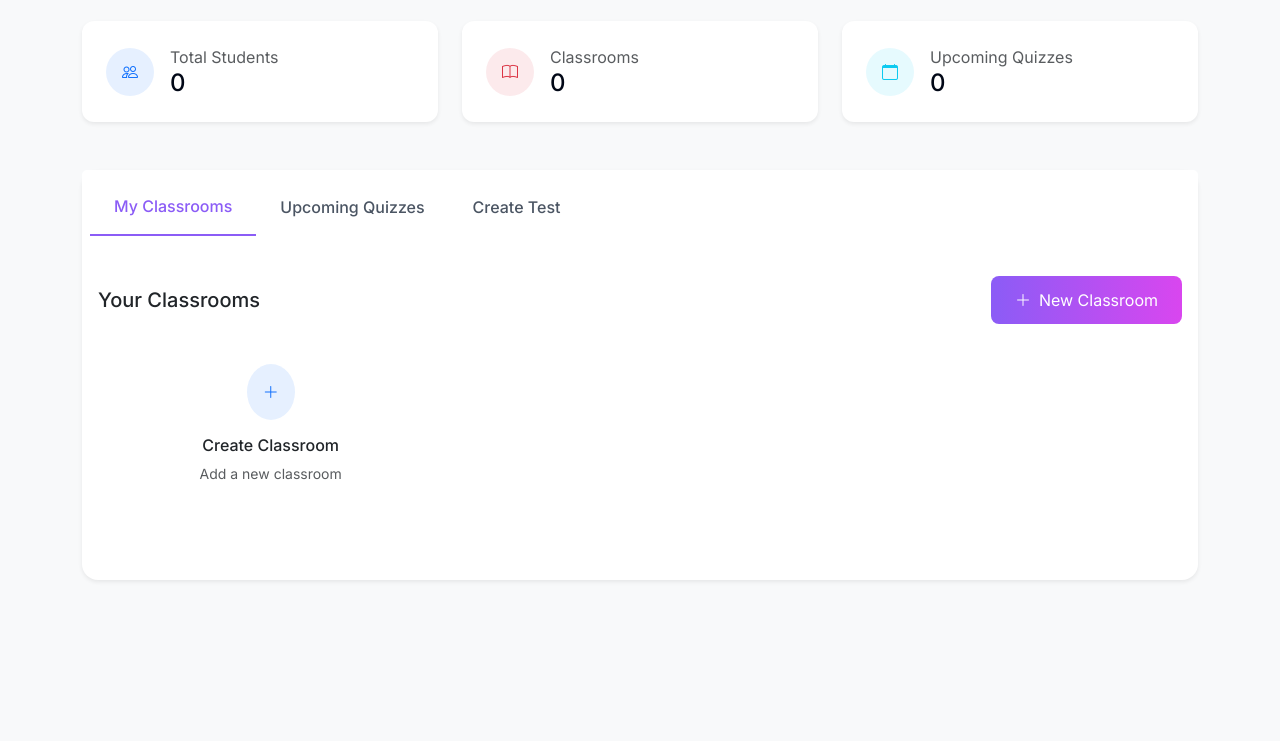
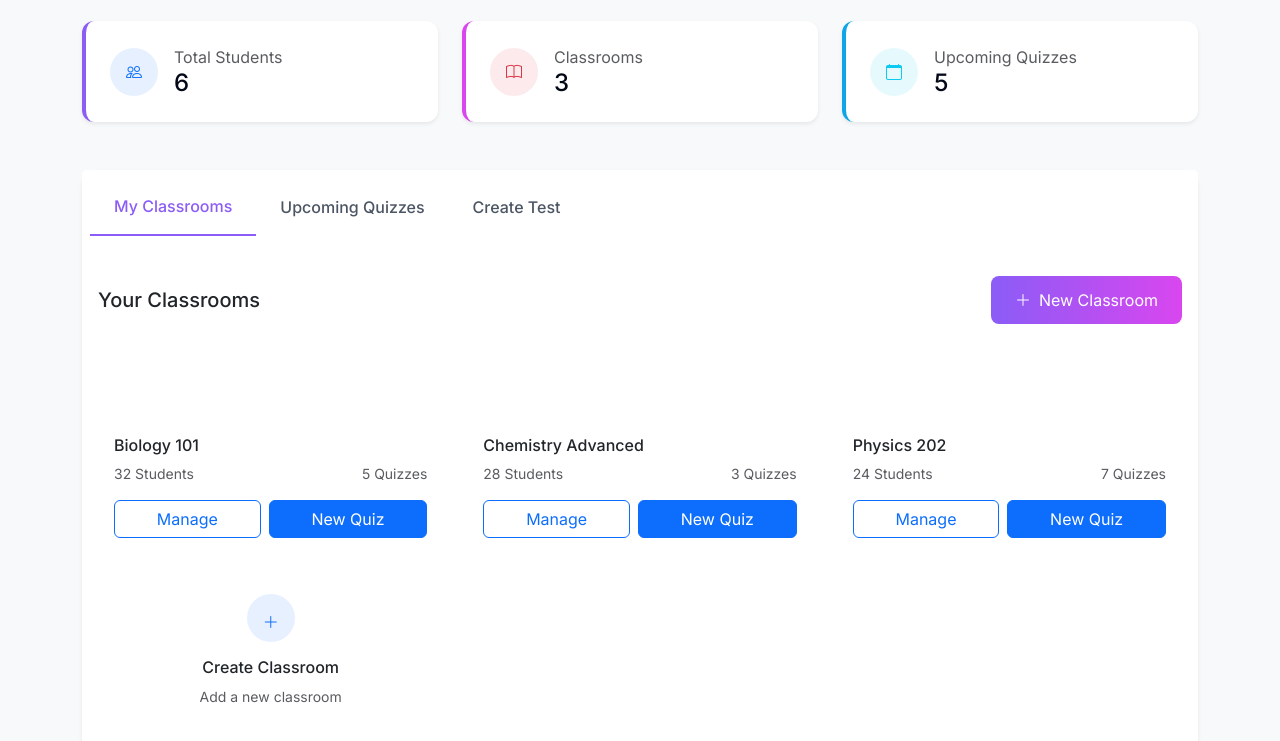
Before and after one commit to noureleman404/Quizzly, a plain HTML site: page Pages/dashboards/teacher-veiw.html in a window 1280 px wide. Shown: the part 137-878 px from the top of the page. Before the commit the page ends 800 px from the top, so only its background shows below. Drawn offline with nearby package versions, Linux system fonts and the light colour scheme.

Commit message:
fixing teacher dashboard (mostly)

```diff
--- a/Assets/CSS/dashboard.css
+++ b/Assets/CSS/dashboard.css
@@ -17,6 +17,18 @@
 
 #Completed-Quizzes-State{
   border-left: 4px solid var(--blue) !important;
+}
+
+#TS-state{
+  border-left: 4px solid var(--purple);
+}
+
+#Classroom-state{
+  border-left: 4px solid var(--pink);
+}
+
+#UQ-state{
+  border-left: 4px solid var(--blue);
 }
 
 .stats-card {
--- a/Assets/JS/dashboards/teacherDashJS.js
+++ b/Assets/JS/dashboards/teacherDashJS.js
@@ -39,10 +39,9 @@ const logoutButton = document.getElementById('logoutButton');
 let createClassroomModal;
 let manageClassroomModal;
 
-// Current selected classroom for management
 let currentClassroom = null;
 
-// Initialize the dashboard
+// dashboard initialization
 document.addEventListener('DOMContentLoaded', function() {
     // Initialize Bootstrap modals
     createClassroomModal = new bootstrap.Modal(document.getElementById('createClassroomModal'));
@@ -134,13 +133,13 @@ function updateDashboardStats() {
     document.getElementById('upcomingQuizzesCount').textContent = teacherData.upcomingQuizzes.length;
 }
 
-// Switch between dashboard tabs
+// Switching between dashboard tabs
 function switchTab() {
     const tabId = this.getAttribute('data-tab');
     switchToTab(tabId);
 }
 
-// Switch to a specific tab by ID
+// Switch to a specific tab
 function switchToTab(tabId) {
     // Update active tab
     dashboardTabs.forEach(tab => {
@@ -167,7 +166,7 @@ function populateClassrooms() {
     const noClassrooms = document.getElementById('noClassrooms');
     const createClassroomCard = classroomsList.querySelector('.card.border-dashed').parentNode;
 
-    // Remove all children except the create classroom card
+    // Remove all children except (create classroom) card
     while (classroomsList.firstChild) {
         if (classroomsList.firstChild !== createClassroomCard) {
             classroomsList.removeChild(classroomsList.firstChild);
@@ -536,7 +535,7 @@ function handleGenerateQuiz() {
     selectedFileName.classList.add('d-none');
 
     // Show success message
-    alert('Quiz created successfully! In a real application, the quiz would now be generated based on the uploaded content.');
+    alert('Quiz created successfully!');
 }
 
 // Handle copy class code
@@ -576,7 +575,6 @@ function handleRegenerateClassCode() {
 function handleAddStudent() {
     if (!currentClassroom) return;
 
-    // In a real app, this would show a form or search interface
     // For demo purpose, we'll add a fake student
     const newStudent = {
         id: Date.now(),
@@ -653,8 +651,8 @@ function viewQuiz(quizId) {
     const quiz = teacherData.upcomingQuizzes.find(q => q.id === quizId);
     if (!quiz) return;
 
-    // In a real app, this would navigate to a quiz details page
-    alert(`Viewing quiz: ${quiz.title}\n\nIn a real application, this would open a detailed view of the quiz.`);
+    // this would navigate to a quiz details page (but for now it is an alert)
+    alert(`Viewing quiz: ${quiz.title}\n\n`);
 }
 
 // Generate random class code
@@ -673,5 +671,5 @@ function generateClassCode() {
 function handleLogout() {
     // In a real app, this would clear session/tokens
     // For demo purpose, redirect to index page
-    window.location.href = 'index.html';
+    window.location.href = '../../../index.html';
 }
--- a/Pages/dashboards/teacher-veiw.html
+++ b/Pages/dashboards/teacher-veiw.html
@@ -56,7 +56,7 @@
         <!-- Quick Stats -->
         <div class="row mb-4">
             <div class="col-md-4">
-                <div class="stats-card shadow-sm">
+                <div class="stats-card shadow-sm" id="TS-state" >
                     <div class="d-flex align-items-center">
                         <div class="rounded-circle bg-primary bg-opacity-10 p-3 me-3 d-flex align-items-center justify-content-center" style="width: 3rem; height: 3rem;">
                             <i class="bi bi-people text-primary"></i>
@@ -69,7 +69,7 @@
                 </div>
             </div>
             <div class="col-md-4">
-                <div class="stats-card shadow-sm" style="border-left-color: var(--primary-pink);">
+                <div class="stats-card shadow-sm" id="Classroom-state">
                     <div class="d-flex align-items-center">
                         <div class="rounded-circle bg-danger bg-opacity-10 p-3 me-3 d-flex align-items-center justify-content-center" style="width: 3rem; height: 3rem;">
                             <i class="bi bi-book text-danger"></i>
@@ -82,7 +82,7 @@
                 </div>
             </div>
             <div class="col-md-4">
-                <div class="stats-card shadow-sm" style="border-left-color: var(--primary-blue);">
+                <div class="stats-card shadow-sm" id="UQ-state">
                     <div class="d-flex align-items-center">
                         <div class="rounded-circle bg-info bg-opacity-10 p-3 me-3 d-flex align-items-center justify-content-center" style="width: 3rem; height: 3rem;">
                             <i class="bi bi-calendar text-info"></i>
@@ -123,7 +123,7 @@
                             <div class="card border-dashed h-100">
                                 <div class="card-body text-center d-flex align-items-center justify-content-center">
                                     <div>
-                                        <div class="rounded-circle bg-primary bg-opacity-10 p-3 mx-auto mb-3" style="width: fit-content;">
+                                        <div class="rounded-circle bg-primary bg-opacity-10 p-3 mx-auto mb-3" style="width: 3rem; height: 3rem;"  >
                                             <i class="bi bi-plus-lg text-primary"></i>
                                         </div>
                                         <h3 class="h6">Create Classroom</h3>
@@ -347,6 +347,6 @@
     </div>
 
     <script src="https://cdn.jsdelivr.net/npm/bootstrap@5.3.0-alpha1/dist/js/bootstrap.bundle.min.js"></script>
-    <script src="../../Assets/JS/dashboards/teacher-dash.js"></script>
+    <script src="../../Assets/JS/dashboards/teacherDashJS.js"></script>
 </body>
 </html>
```
